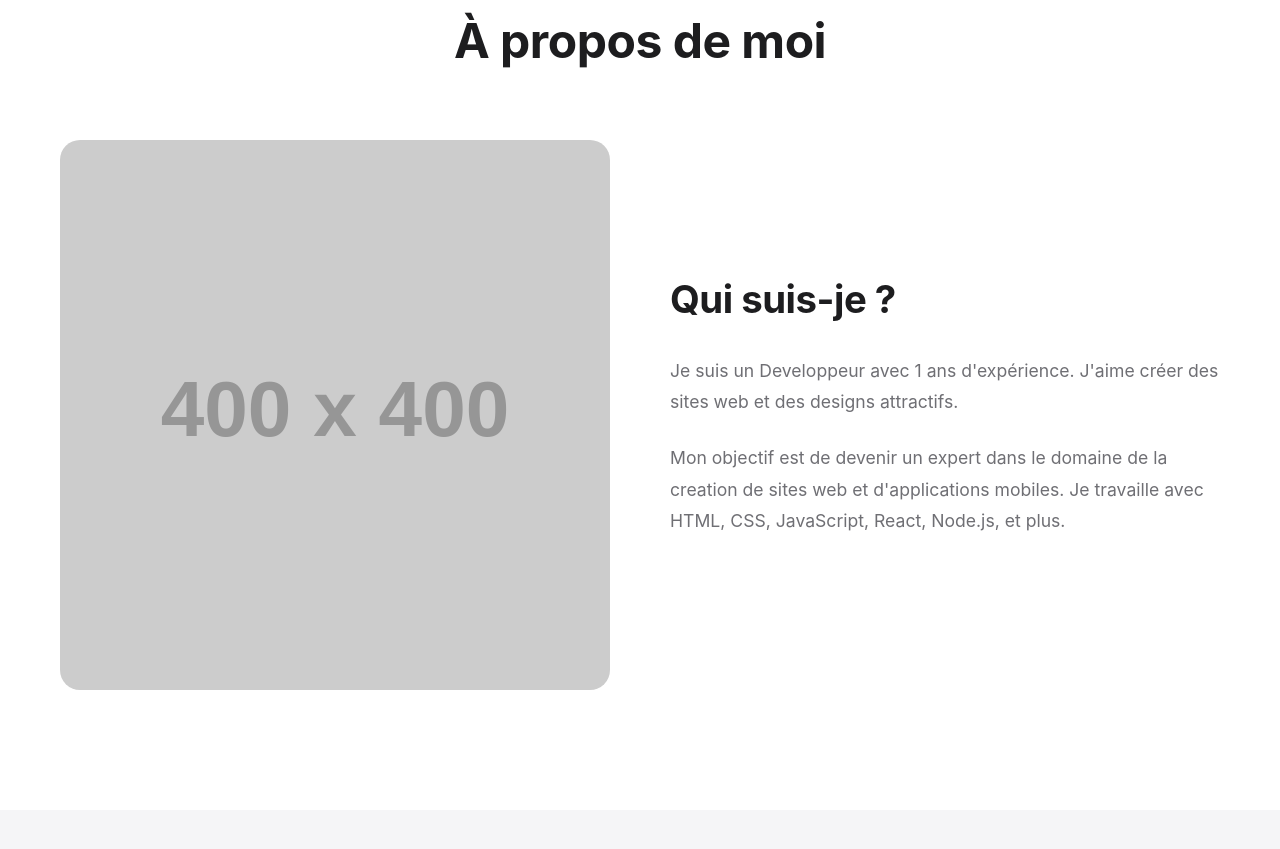
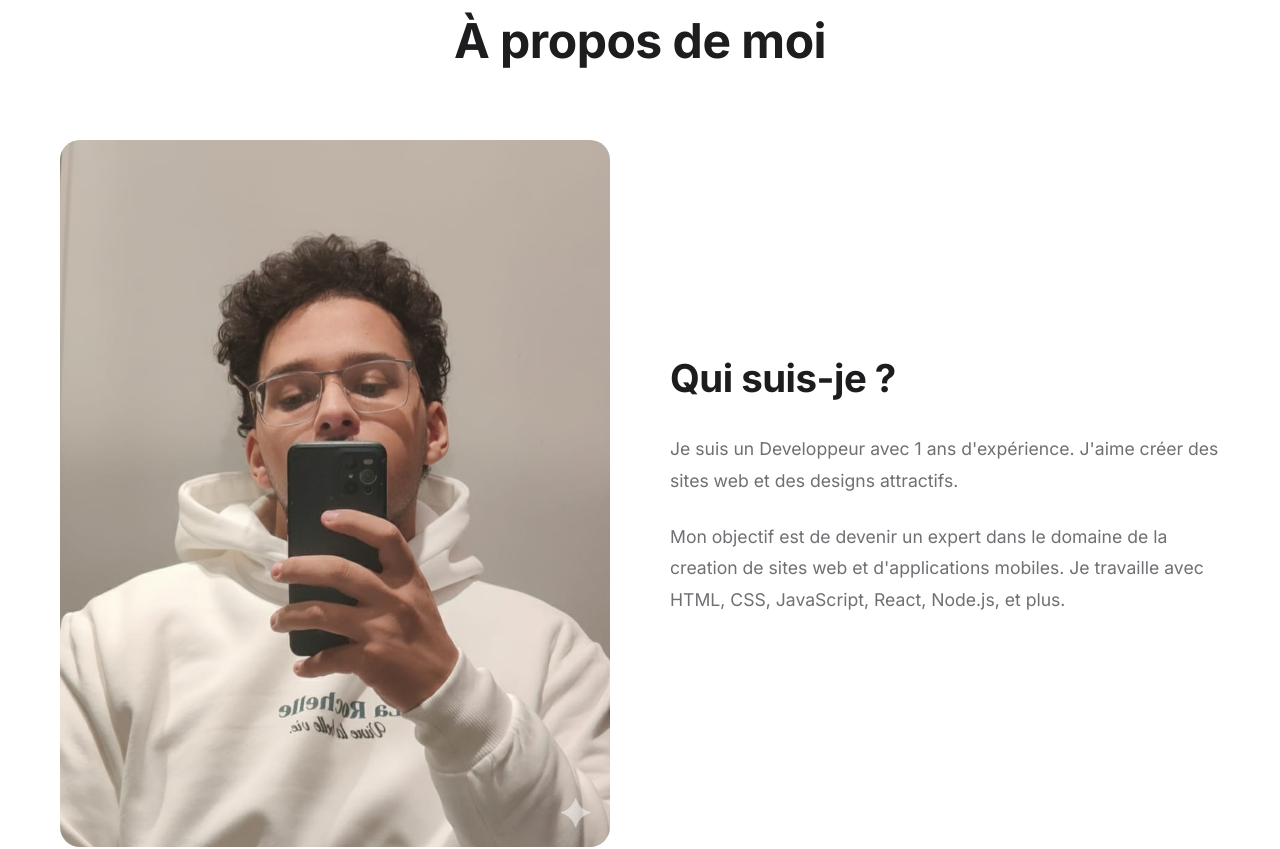
Before and after one commit to Quix-0/HETIC-PORTOLIO, a plain HTML site: page index.html in a window 1280 px wide. Shown: the part 770-1619 px from the top of the page. Drawn offline with Linux system fonts and the light colour scheme; placeholder pictures from the web are drawn by us.

Commit message:
Added Profile Image

```diff
--- a/index.html
+++ b/index.html
@@ -6,6 +6,11 @@
   <meta name="viewport" content="width=device-width, initial-scale=1.0">
   <title>Mon Portfolio</title> <!-- ===== Ajoute le lien vers le fichier style.css ===== -->
   <link rel="stylesheet" href="styles.css">
+  <link rel="preconnect" href="https://fonts.googleapis.com">
+  <link rel="preconnect" href="https://fonts.googleapis.com">
+  <link rel="preconnect" href="https://fonts.gstatic.com" crossorigin>
+  <link href="https://fonts.googleapis.com/css2?family=Inter:ital,opsz,wght@0,14..32,100..900;1,14..32,100..900&family=Rubik:ital,wght@0,300..900;1,300..900&display=swap" rel="stylesheet">
+
 </head>
 
 <body>
@@ -33,7 +38,7 @@
     <div class="container">
       <h2 class="section-title">À propos de moi</h2>
       <div class="about-content">
-        <div class="about-image"> <img src="https://via.placeholder.com/400x400" alt="Photo de profil"> </div>
+        <div class="about-image"> <img src="/images/profile.jpeg" alt="Photo de profil"> </div>
         <div class="about-text">
           <h2> Qui suis-je ? </h2>
           <p> Je suis un Developpeur avec 1 ans d'expérience. J'aime créer des sites web et des designs attractifs. </p>
--- a/styles.css
+++ b/styles.css
@@ -134,6 +134,10 @@
     width: 100%;
     border-radius: 20px;
     display: block;
+    background: no-repeat url(images/profile.jpeg);
+    background-size: contain;
+    background-position: center;
+
   }
   .about-text {
     flex: 1;
```
Also changed, not shown: images/amadal.png (added), images/profile.jpeg (added).
